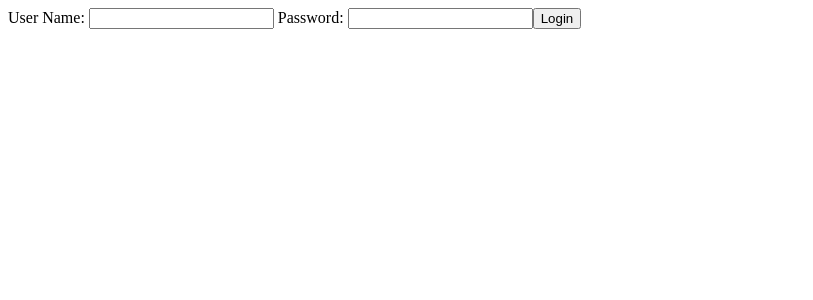
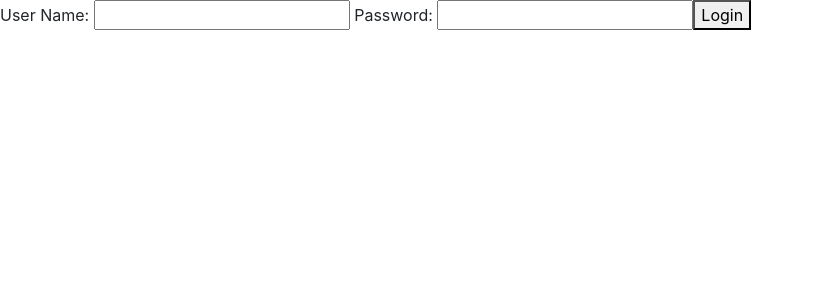
Before and after one commit to max-faupel/todo-app, an Angular app: page / in a window 1280 px wide. Shown: the top 300 px of the page, without its empty margins (0-813 px from the left). Built offline with nearby package versions, Linux system fonts and the light colour scheme.

Commit message:
add bootstrap css

```diff
--- a/src/styles.css
+++ b/src/styles.css
@@ -1 +1,2 @@
 /* You can add global styles to this file, and also import other style files */
+@import "https://stackpath.bootstrapcdn.com/bootstrap/4.3.1/css/bootstrap.min.css"
```
